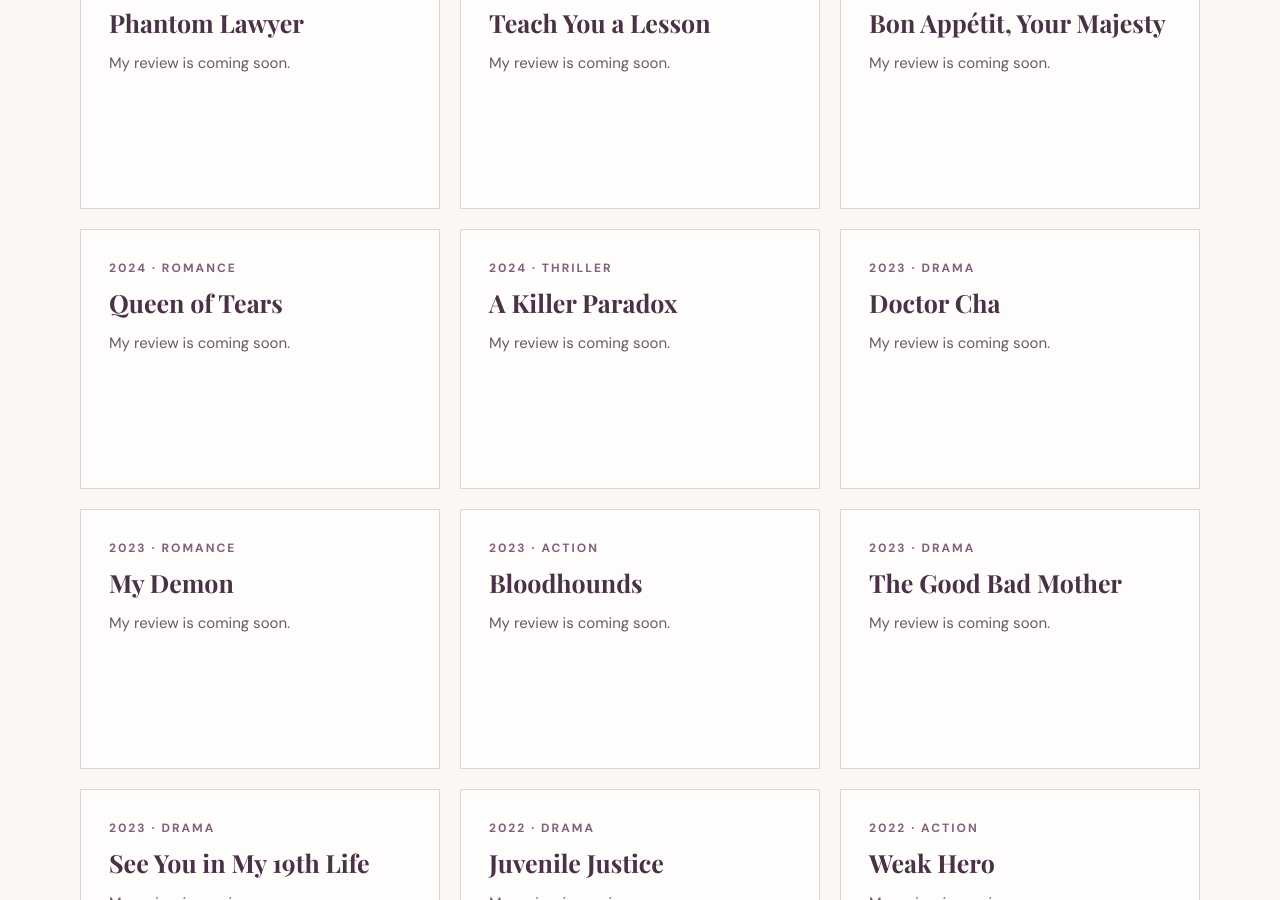
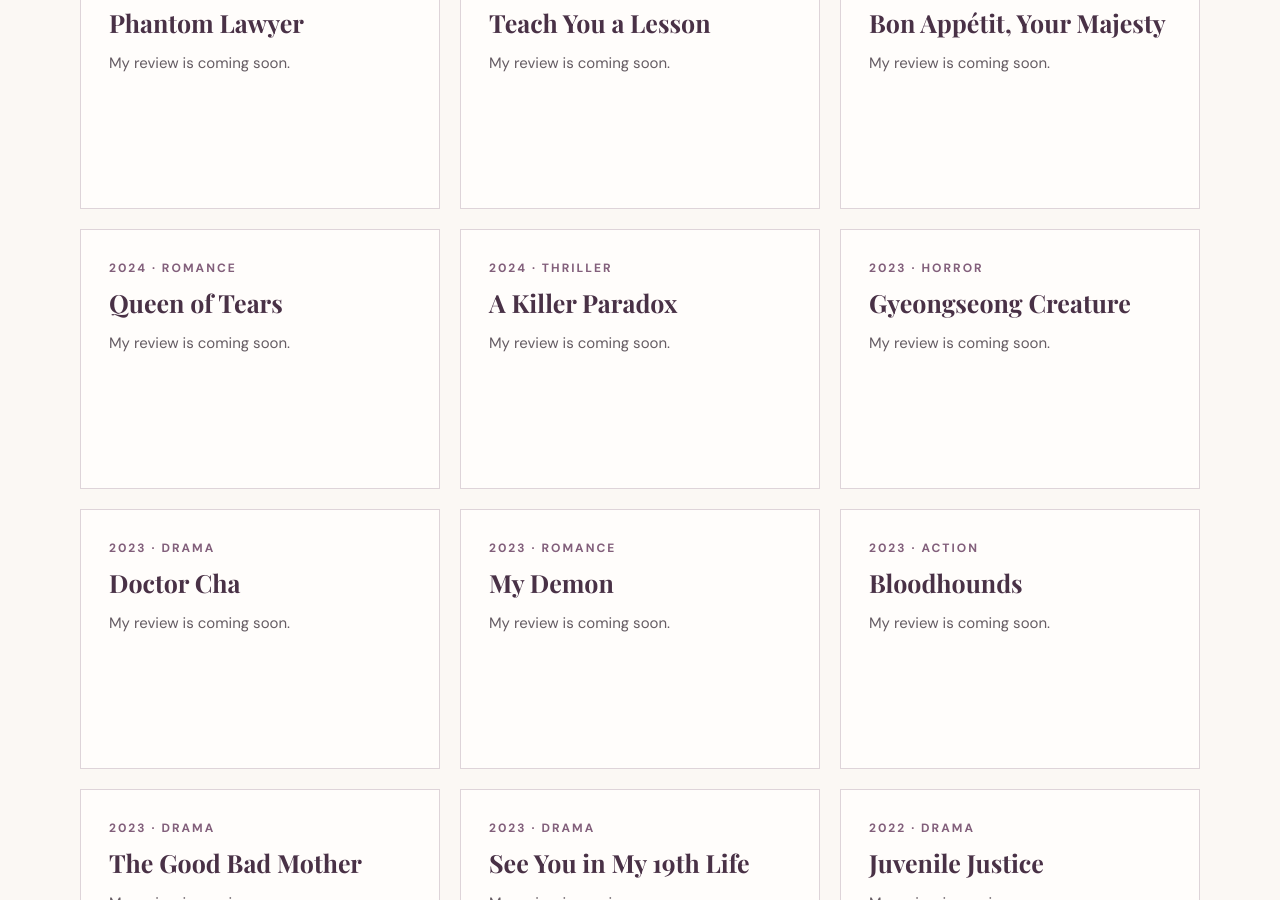
Before and after one commit to lydiarim22-coder/mindoflydia, a Jekyll site: the page built from korean-culture.html, in a window 1280 px wide and 900 px high, scrolled down 1214 px. Built offline with Jekyll 4.4.1, drawn with Linux system fonts in a browser that asks for light colours; some web fonts are replaced.

Commit message:
Add Gyeongseong Creature to Korean Culture dramas

```diff
--- a/_data/korean_culture_items.yml
+++ b/_data/korean_culture_items.yml
@@ -218,3 +218,9 @@
   genre: Drama
   topic: dramas
   note: "My review is coming soon."
+
+- title: "Gyeongseong Creature"
+  year: 2023
+  genre: Horror
+  topic: dramas
+  note: "My review is coming soon."
```
